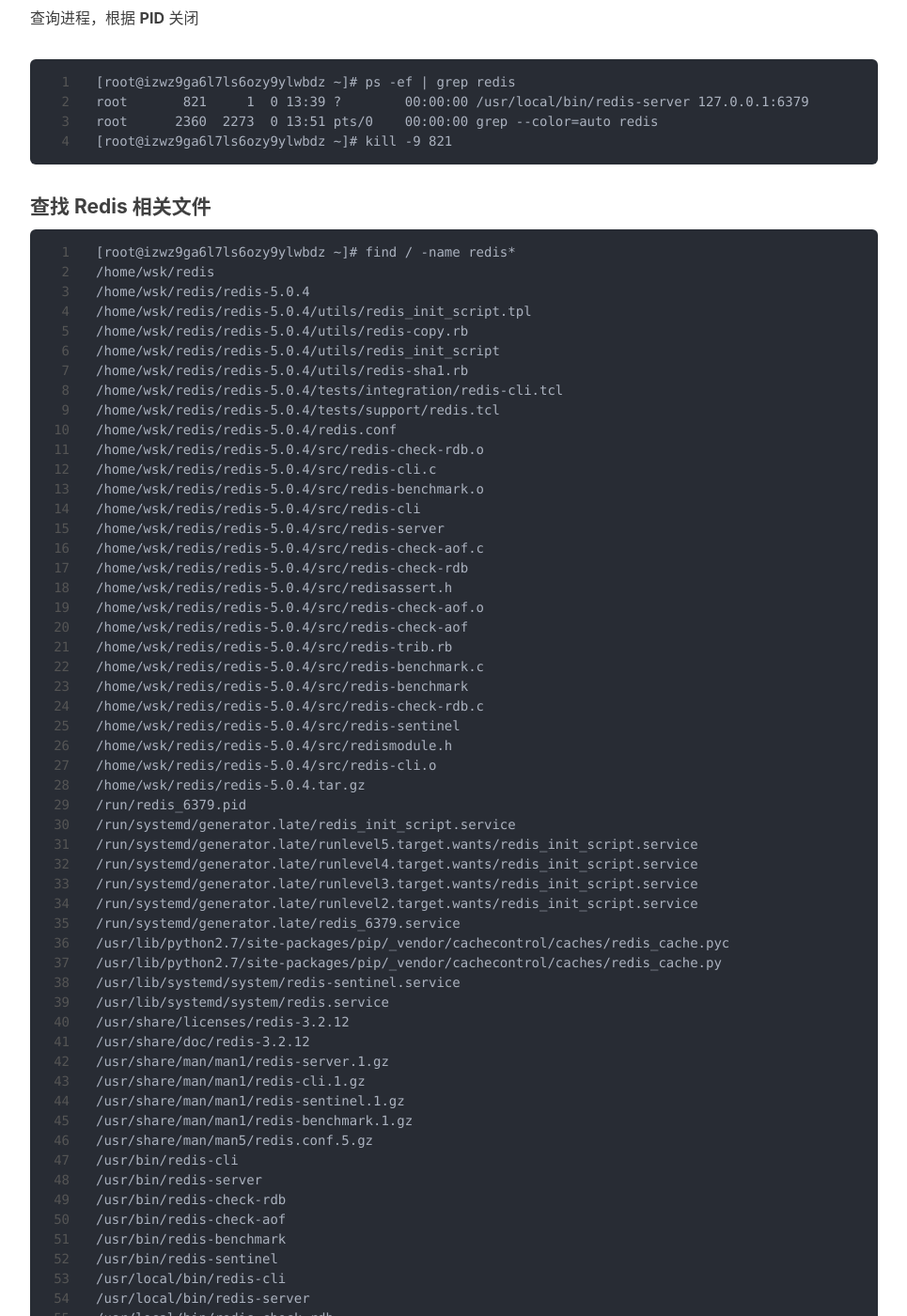
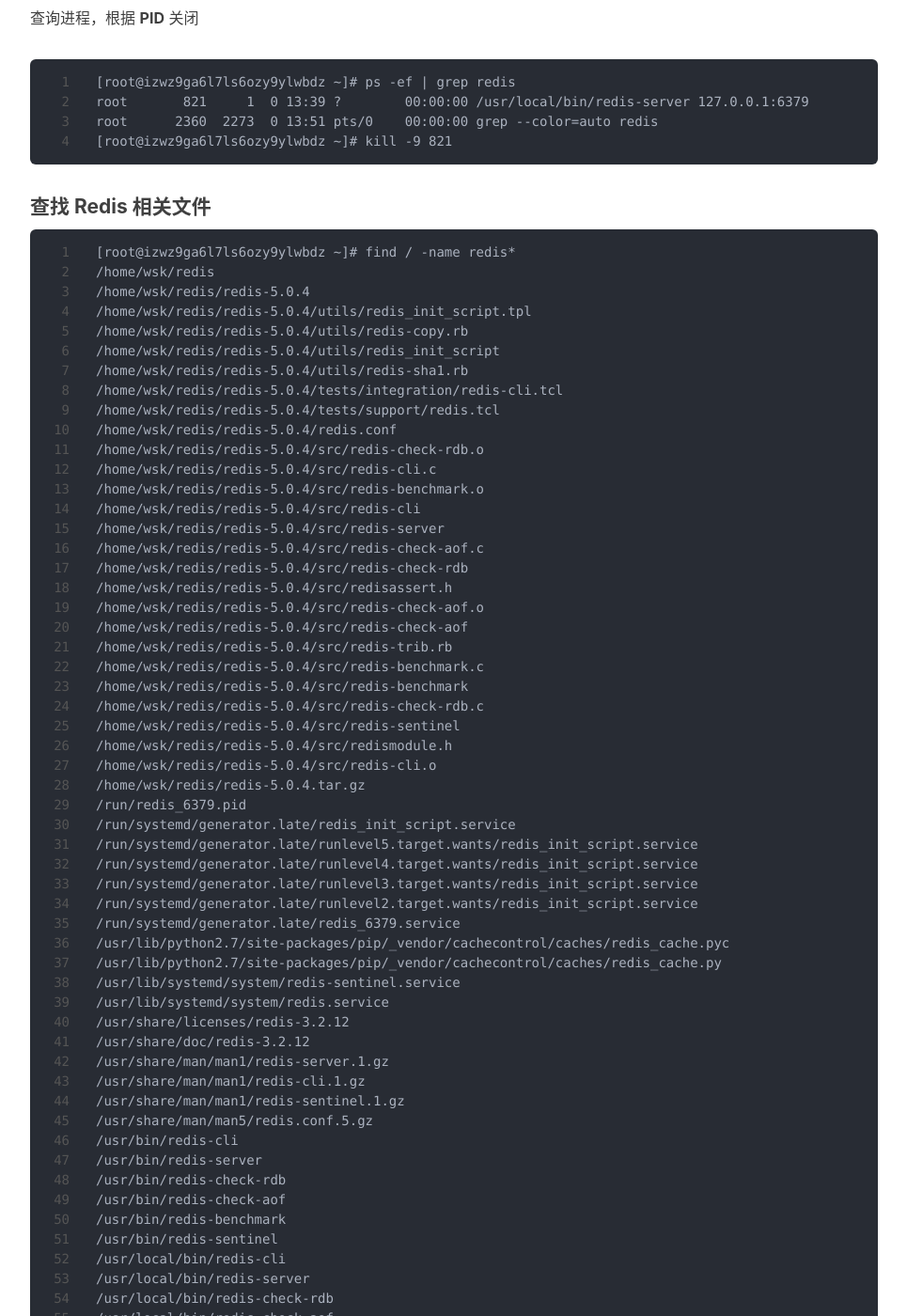
Before and after one commit to wsk1103/wsk1103.github.io, a Jekyll site: the page built from _posts/2019-01-12-centos 7 安装Redis.md, in a window 1280 px wide and 1400 px high, scrolled down 4825 px. Shown: the whole window at 94% size, without its empty margins (233-1198 px from the left). Built offline with Jekyll 4.4.1, drawn with Linux system fonts in a browser that asks for light colours; nearby versions of some CDN libraries; our own code applies the rules of GitHub Pages for plain Markdown files; comment, search, counter and statistics services are not loaded; some of the changed text lies outside the part shown.

Commit message:
update note

```diff
--- a/_posts/2019-01-12-centos 7 安装Redis.md
+++ b/_posts/2019-01-12-centos 7 安装Redis.md
@@ -226,7 +226,6 @@ root      2360  2273  0 13:51 pts/0    00:00:00 grep --color=auto redis
 /usr/share/man/man1/redis-server.1.gz
 /usr/share/man/man1/redis-cli.1.gz
 /usr/share/man/man1/redis-sentinel.1.gz
-/usr/share/man/man1/redis-benchmark.1.gz
 /usr/share/man/man5/redis.conf.5.gz
 /usr/bin/redis-cli
 /usr/bin/redis-server
```
